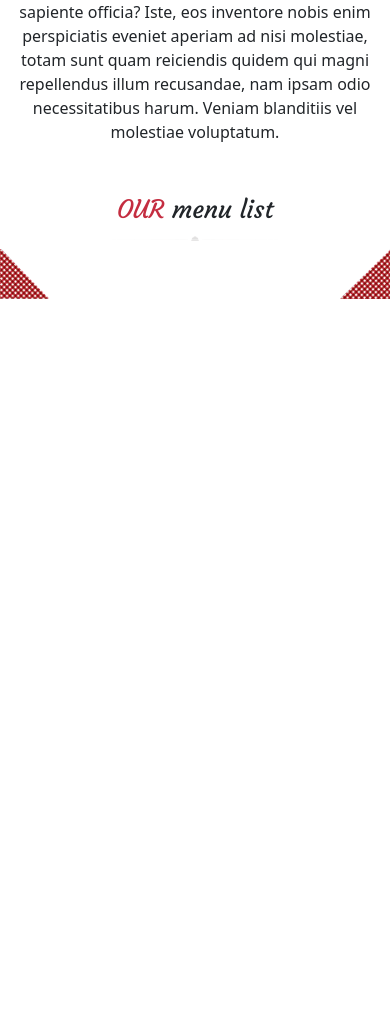
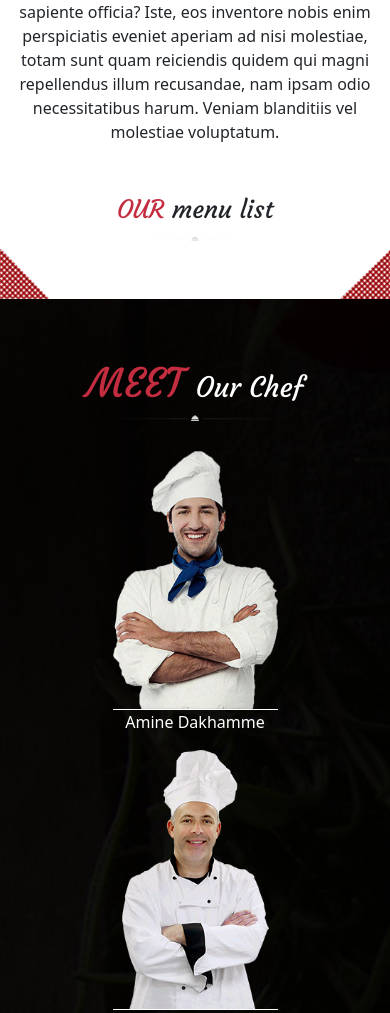
Before and after one commit to dakhamme474/projet_css_amine_dakhamme, a website: page index.html in a window 390 px wide. Shown: the part 1071-2084 px from the top of the page. Before the commit the page ends 1370 px from the top, so only its background shows below. Drawn offline with nearby package versions, Linux system fonts and the light colour scheme.

Commit message:
finish section des chef

```diff
--- a/index.html
+++ b/index.html
@@ -69,6 +69,20 @@
         <div class="box-bottum"><img src="./public/img/box/box-bottom-left.png" alt="" class="boxes">
             <img src="./public/img/box/box-bottom_right.png" alt="" class="boxes"></div>
     </section>
+    <section class="section-2">
+        <div class="chef">
+            <h1 class="text-white"><span class="text-rouge meet">MEET </span>Our Chef</h1>
+            <div class="d-flex justify-content-center"><img src="./public/img/decoration_line.png" alt=""></div>
+        </div>
+        <div class="centrer-chef">
+        <div class="quatre-chef">
+           <div> <img src="./public/img/personage/chef1.png" alt=""> <p class="text-white text-center">Amine Dakhamme</p></div>
+           <div> <img src="./public/img/personage/chef2.png" alt=""> <p class="text-white text-center">Mehdi Faritias</p></div>
+           <div> <img src="./public/img/personage/chef3.png" alt=""> <p class="text-white text-center">Oussama Elkaoun</p></div>
+           <div> <img src="./public/img/personage/chef4.png" alt=""> <p class="text-white text-center">Nassim Atif</p></div>
+        </div>
+     </div>
+    </section>
 
 
 
--- a/src/sass/modules/page-1/_section-1.scss
+++ b/src/sass/modules/page-1/_section-1.scss
@@ -86,3 +86,4 @@
         }
     }
 }
+// !end mediaQ for phone-----------------------------------------------------------------------------
--- a/src/sass/modules/page-1/_section-2.scss
+++ b/src/sass/modules/page-1/_section-2.scss
@@ -0,0 +1,92 @@
+.section-2{
+    background-image: url(../img/team_background.jpg);
+    background-size: cover;
+    background-blend-mode: hue;
+    background-color: rgba(0, 0, 0, 0.678);
+}
+.meet{
+    font-size: 45px;
+
+}
+.chef{
+
+    h1{
+        font-family: amine;
+        text-align: center ;
+padding-top: 60px;
+    }
+}
+.quatre-chef{
+    margin-top: 30px;
+    display: flex;
+    justify-content: space-around;
+    img{
+        border-bottom: 1px solid white;
+    }
+}
+// !start mediaQ for phone-----------------------------------------------------------------------------
+@media (min-width : 320px) and (max-width : 426px) {
+    .section-2{
+        background-image: url(../img/team_background.jpg);
+        background-size: cover;
+        background-blend-mode: hue;
+        background-color: rgba(0, 0, 0, 0.678);
+    }
+    .meet{
+        font-size: 40px;
+
+    }
+    .chef{
+        img{
+            width: 190px;
+        }
+        h1{
+            font-family: amine;
+            text-align: center ;
+            padding-top: 60px;
+        }
+    }
+    .quatre-chef{
+        margin-top: 30px;
+        display: block;
+
+        img{
+            border-bottom: 1px solid white;
+            width: 165px;
+        }
+    }
+.centrer-chef{
+    display: flex;
+    justify-content: center;
+}}
+// !end mediaQ for phone----------------------------------------------------------------------------->
+// !start mediaQ for tablet----------------------------------------------------------------------------->
+@media (min-width : 767px) and (max-width : 1025px) {
+    .section-2{
+        background-image: url(../img/team_background.jpg);
+        background-size: cover;
+        background-blend-mode: hue;
+        background-color: rgba(0, 0, 0, 0.678);
+    }
+    .meet{
+        font-size: 38px;
+
+    }
+    .chef{
+
+        h1{
+            font-family: amine;
+            text-align: center ;
+            padding-top: 60px;
+        }
+    }
+    .quatre-chef{
+        margin-top: 30px;
+        display: flex;
+        justify-content: space-around;
+        img{
+            border-bottom: 1px solid white;
+            width: 115px;
+        }
+    }
+}
```
Also changed, not shown: public/css/app.css, 1 other file.
